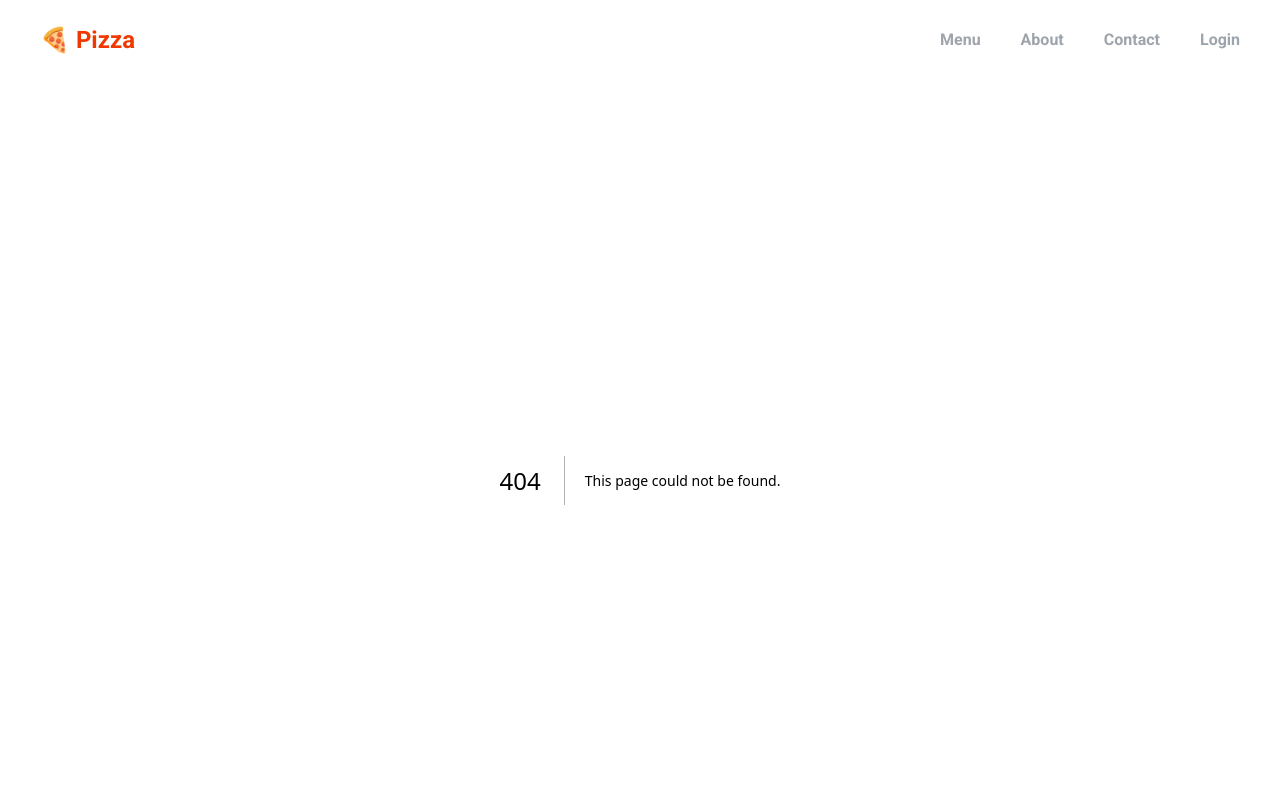
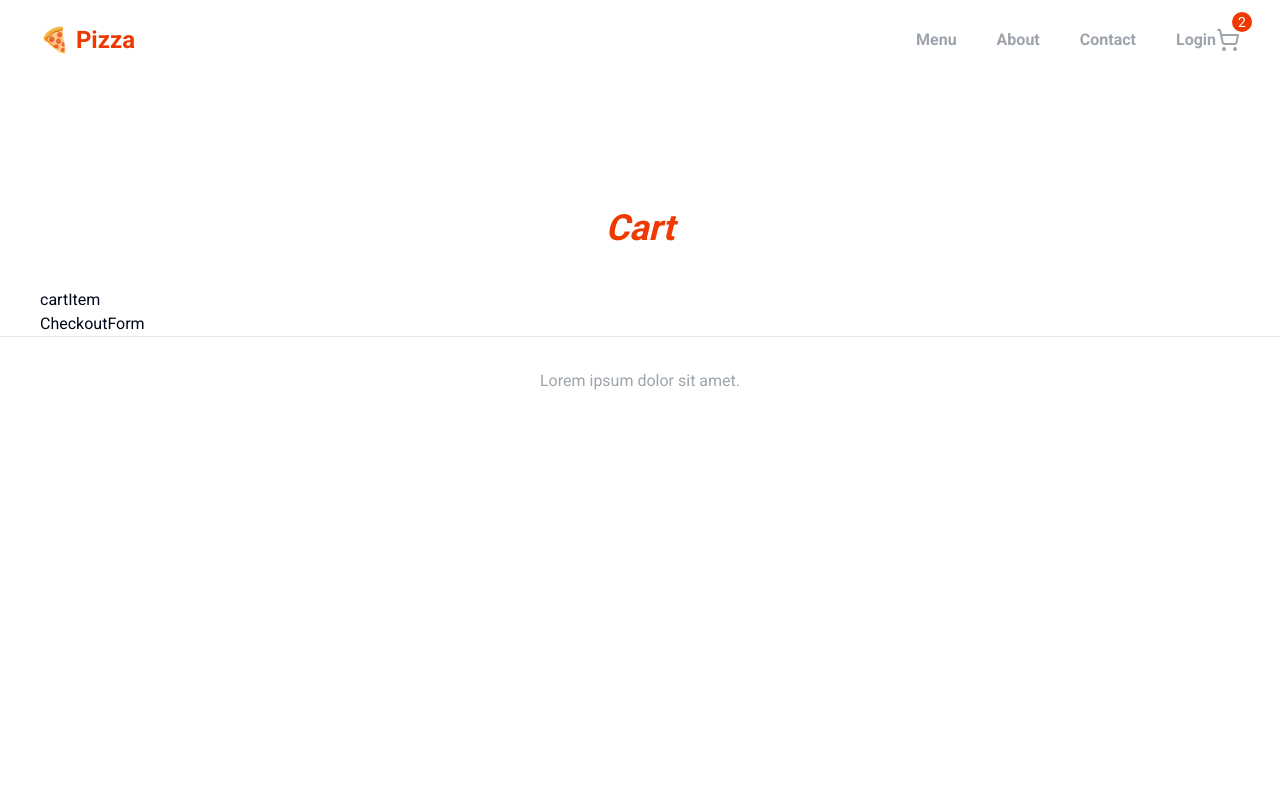
Before and after one commit to mohamedsoliman515/food-ordering-app, a Next.js app: page /cart in a window 1280 px wide. Before the commit this address had no page. Shown: the top 800 px of the page. Built offline with nearby package versions, Linux system fonts and the light colour scheme.

Commit message:
Add Cart Page

```diff
--- a/package.json
+++ b/package.json
@@ -14,12 +14,14 @@
     "@radix-ui/react-label": "^2.1.7",
     "@radix-ui/react-radio-group": "^1.3.8",
     "@radix-ui/react-slot": "^1.2.3",
+    "@reduxjs/toolkit": "^2.9.1",
     "class-variance-authority": "^0.7.1",
     "clsx": "^2.1.1",
     "lucide-react": "^0.545.0",
     "next": "15.5.4",
     "react": "19.1.0",
     "react-dom": "19.1.0",
+    "react-redux": "^9.2.0",
     "tailwind-merge": "^3.3.1"
   },
   "devDependencies": {
--- /dev/null
+++ b/src/app/cart/_components/CartItem.tsx
@@ -0,0 +1,5 @@
+const CartItem = () => {
+  return <div>cartItem</div>;
+};
+
+export default CartItem;
--- /dev/null
+++ b/src/app/cart/_components/CheckoutForm.tsx
@@ -0,0 +1,7 @@
+import React from "react";
+
+const CheckoutForm = () => {
+  return <div>CheckoutForm</div>;
+};
+
+export default CheckoutForm;
--- /dev/null
+++ b/src/app/cart/page.tsx
@@ -0,0 +1,21 @@
+import CartItem from "./_components/cartItem";
+import CheckoutForm from "./_components/CheckoutForm";
+
+const CartPage = () => {
+  return (
+    <main>
+      <section className="section-gap"></section>
+      <div className="container">
+        <h1 className="text-primary text-center font-bold text-4xl italic mb-10">
+          Cart
+        </h1>
+        <div>
+          <CartItem />
+          <CheckoutForm />
+        </div>
+      </div>
+    </main>
+  );
+};
+
+export default CartPage;
--- a/src/app/layout.tsx
+++ b/src/app/layout.tsx
@@ -27,7 +27,6 @@ export default function RootLayout({
         {children}
         <Footer />
       </body>
-      {/*layout: children change content*/}
     </html>
   );
 }
--- /dev/null
+++ b/src/components/header/CartButton.tsx
@@ -0,0 +1,19 @@
+import React from "react";
+import Link from "../link";
+import { Routes } from "@/constants/enums";
+import { ShoppingCartIcon } from "lucide-react";
+
+const CartButton = () => {
+  return (
+    <Link href={`/${Routes.CART}`} className="block relative group">
+      <span className="absolute -top-4 start-4 w-5 h-5 text-sm bg-primary rounded-full text-white text-center">
+        2
+      </span>
+      <ShoppingCartIcon
+        className={`text-accent group-hover:text-primary duration-200 transition-colors !w-6 !h-6`}
+      />
+    </Link>
+  );
+};
+
+export default CartButton;
--- a/src/components/header/index.tsx
+++ b/src/components/header/index.tsx
@@ -1,6 +1,7 @@
 import { Routes } from "@/constants/enums";
 import Link from "../link";
 import Navbar from "./Navbar";
+import CartButton from "./CartButton";
 
 const Header = () => {
   return (
@@ -13,6 +14,7 @@ const Header = () => {
           🍕 Pizza
         </Link>
         <Navbar />
+        <CartButton />
       </div>
     </header>
   );
--- /dev/null
+++ b/src/redux/features/cart/cartSlice.ts
@@ -0,0 +1,35 @@
+import { RootState } from "@/redux/store";
+import { Extra, Size } from "@prisma/client";
+import { createSlice } from "@reduxjs/toolkit";
+
+export type CartItem = {
+  id: string;
+  name: string;
+  basePrise: number;
+  image: string;
+  quantity?: number;
+  size?: Size;
+  extras?: Extra[];
+};
+
+type CartState = {
+  items: CartItem[];
+};
+
+const initialState: CartState = {
+  items: [],
+};
+
+export const cartSlice = createSlice({
+  name: "cart",
+  initialState,
+  reducers: {},
+});
+
+// Action creators are generated for each case reducer function
+export const {} = cartSlice.actions;
+
+export default cartSlice.reducer;
+
+// Selector to get cart items in components
+export const selectCartItems = (state: RootState) => state.cart.items;
--- /dev/null
+++ b/src/redux/hooks.ts
@@ -0,0 +1,5 @@
+import { useDispatch, useSelector } from "react-redux";
+import { AppDispatch, RootState } from "./store";
+
+export const useAppSelector = () => useSelector.withTypes<RootState>;
+export const useAppDispatch = () => useDispatch.withTypes<AppDispatch>;
--- /dev/null
+++ b/src/redux/store.ts
@@ -0,0 +1,14 @@
+import { Environments } from "@/constants/enums";
+import { configureStore } from "@reduxjs/toolkit";
+import cartReducer from "./features/cart/cartSlice";
+export const store = configureStore({
+  reducer: {
+    cart: cartReducer,
+  },
+  devTools: process.env.NODE_ENV === Environments.DEV,
+});
+
+// Infer the `RootState` and `AppDispatch` types from the store itself
+export type RootState = ReturnType<typeof store.getState>;
+// Inferred type: {posts: PostsState, comments: CommentsState, users: UsersState}
+export type AppDispatch = typeof store.dispatch;
```
Also changed, not shown: 1 other file (tests, documents, lock files or other folders).
